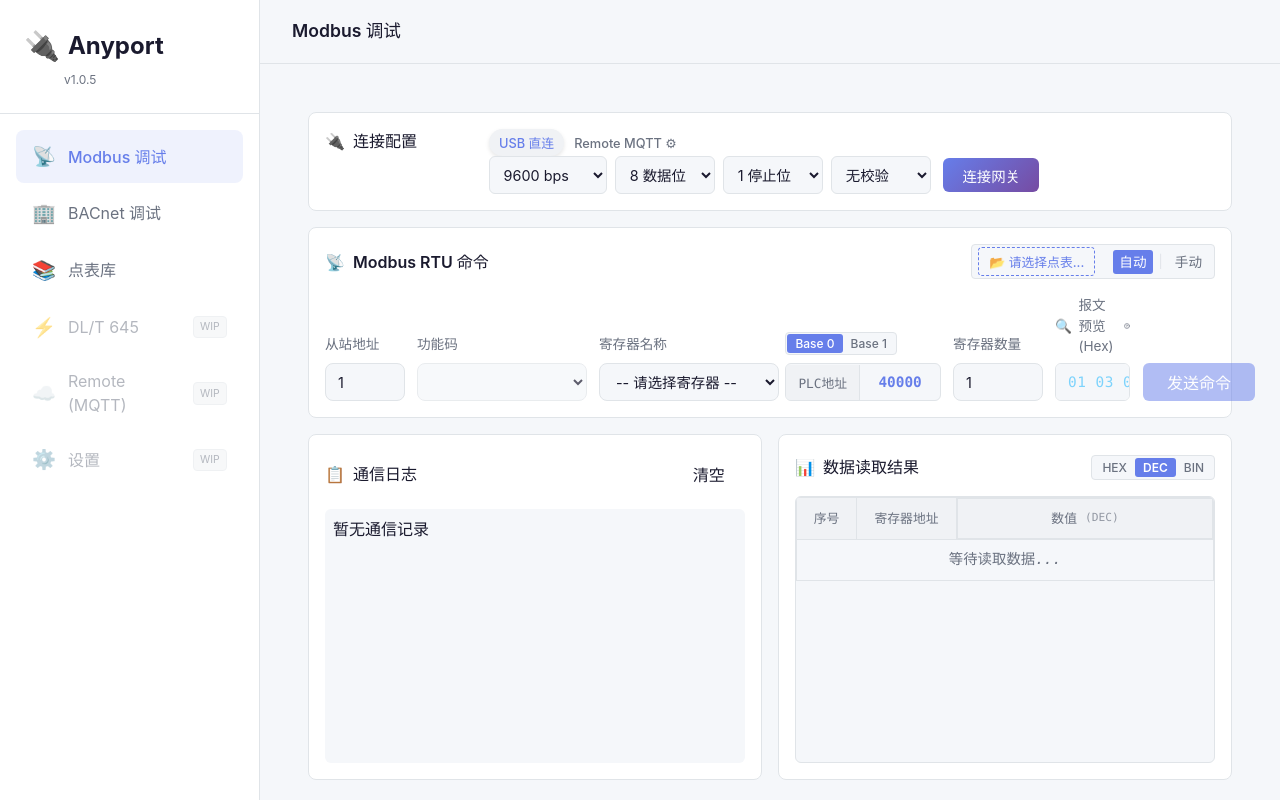
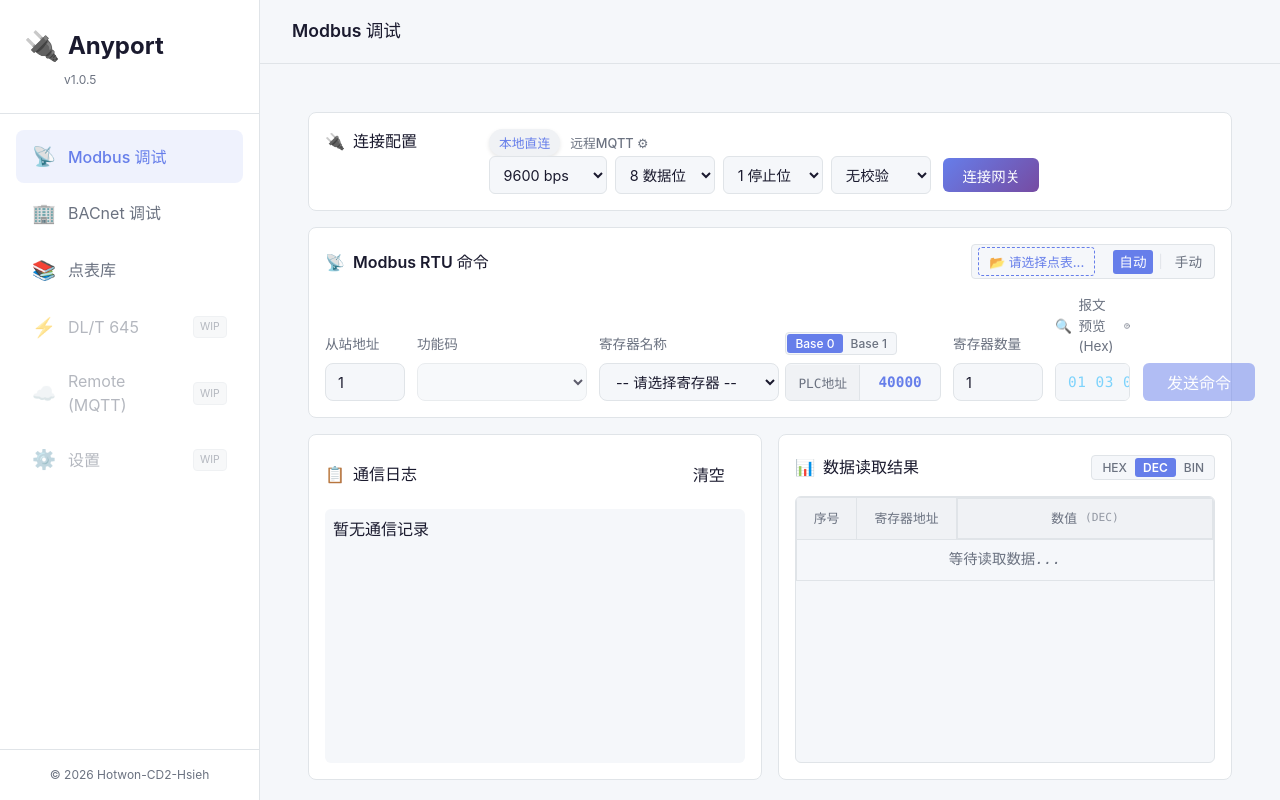
Before and after one commit to hsieh19/anyport, a Vue app in the folder packages/frontend/: page / in a window 1280 px wide. Built offline with nearby package versions, Linux system fonts and the light colour scheme.

Commit message:
fix(frontend): update ModbusPanel labels and add Sidebar footer copyright

```diff
--- a/packages/frontend/src/components/ModbusPanel.vue
+++ b/packages/frontend/src/components/ModbusPanel.vue
@@ -1167,14 +1167,14 @@ const latestReadResults = computed(() => {
               :class="{ active: connectionType === 'serial' }"
               @click="connectionType = 'serial'"
             >
-              USB 直连
+              本地直连
             </button>
             <button
               class="mode-tab"
               :class="{ active: connectionType === 'mqtt' }"
               @click="connectionType = 'mqtt'"
             >
-              <span>Remote MQTT</span>
+              <span>远程MQTT</span>
               <span
                 class="ml-1 cursor-pointer"
                 @click.stop="
--- a/packages/frontend/src/components/Sidebar.vue
+++ b/packages/frontend/src/components/Sidebar.vue
@@ -49,6 +49,10 @@ function selectTab(id: string) {
         <span v-if="item.disabled" class="nav-badge">WIP</span>
       </div>
     </nav>
+
+    <div class="sidebar-footer">
+      <p class="copyright">© 2026 Hotwon-CD2-Hsieh</p>
+    </div>
   </aside>
 </template>
 
@@ -94,6 +98,20 @@ function selectTab(id: string) {
   flex-direction: column;
   gap: 0.25rem;
   overflow-y: auto;
+  flex: 1;
+}
+
+.sidebar-footer {
+  padding: 1rem 1.5rem;
+  border-top: 1px solid var(--color-border);
+}
+
+.copyright {
+  font-size: 0.75rem;
+  color: var(--color-text-secondary);
+  text-align: center;
+  margin: 0;
+  white-space: nowrap;
 }
 
 .nav-item {
```
